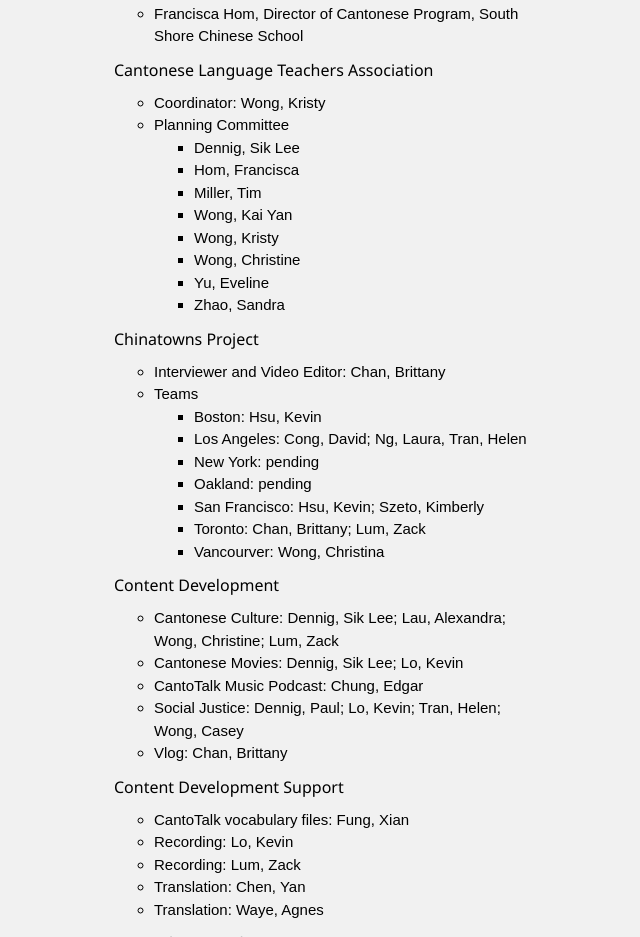
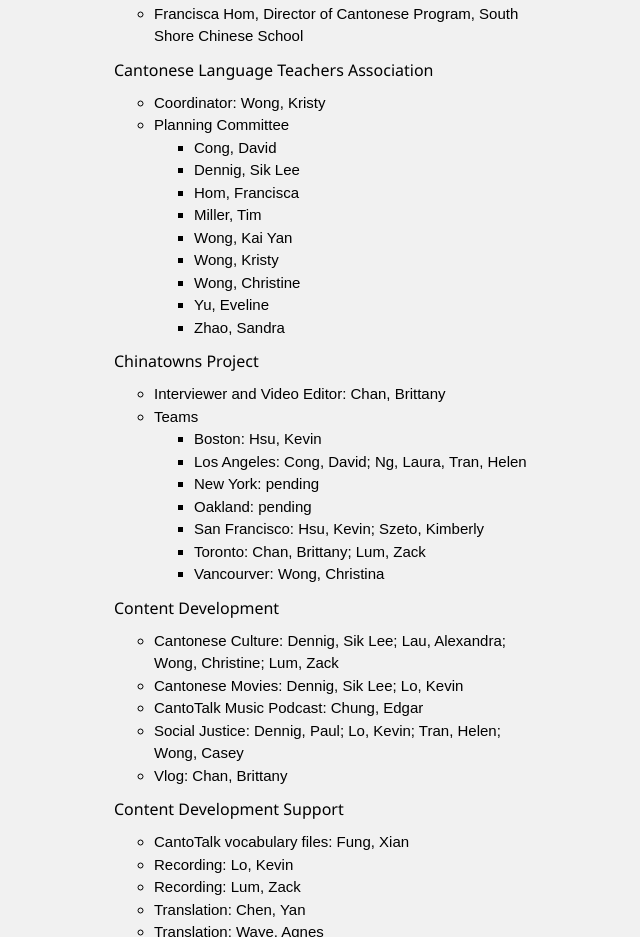
Before and after one commit to cantonese-alliance/cantonese-alliance.github.io, a plain HTML site: page people.html in a window 1280 px wide. Shown: the part 1807-2744 px from the top of the page, without its empty margins (290-930 px from the left). Drawn offline with Linux system fonts and the light colour scheme; a web font is replaced by a local one.

Commit message:
Update people.html

```diff
--- a/people.html
+++ b/people.html
@@ -165,6 +165,7 @@
                     <li>Coordinator: Wong, Kristy</li>
                     <li>Planning Committee</li>
                     <ul>
+                    <li>Cong, David</li>
                     <li>Dennig, Sik Lee</li>
                     <li>Hom, Francisca</li>
                     <li>Miller, Tim</li>
```
